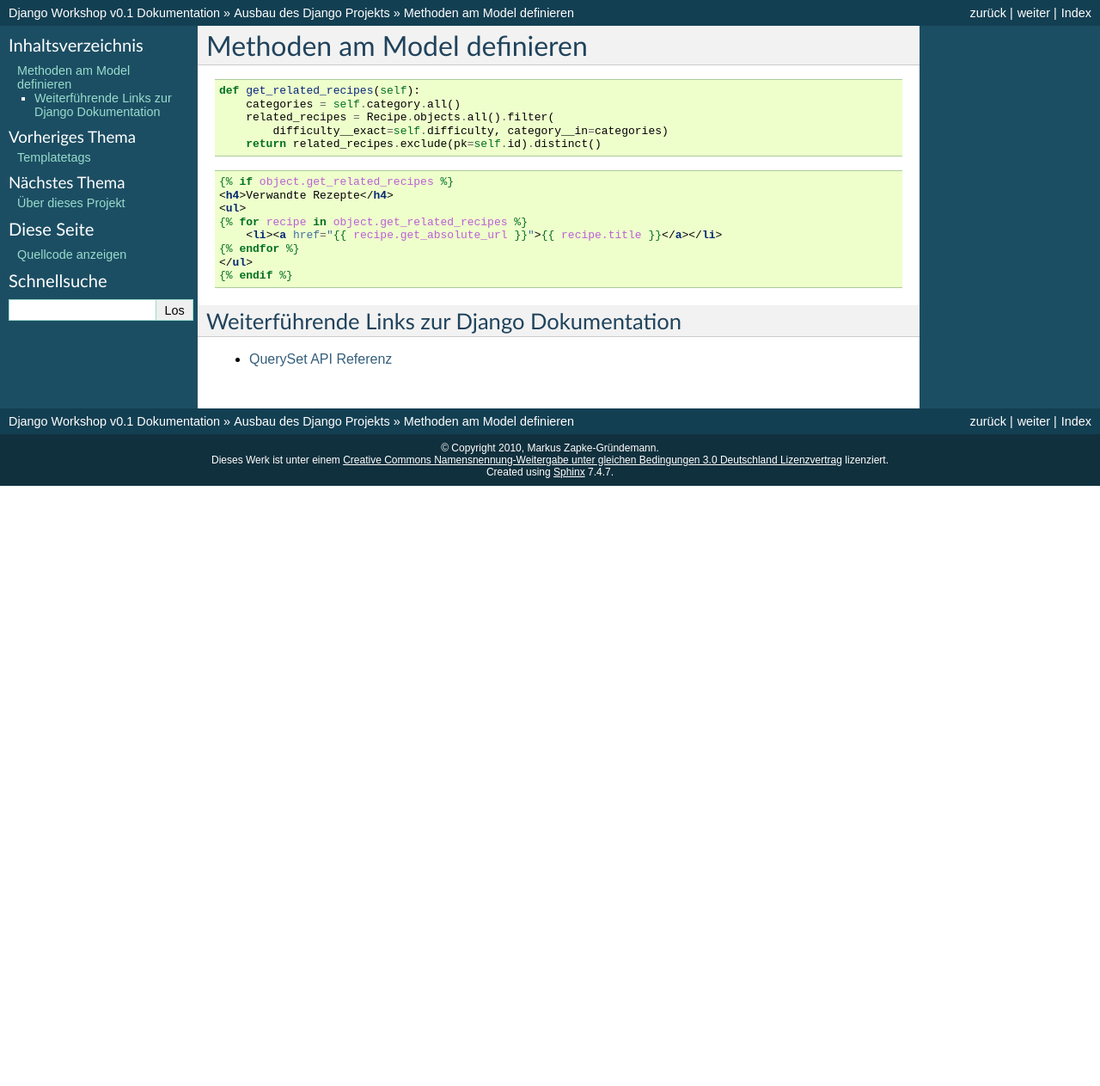
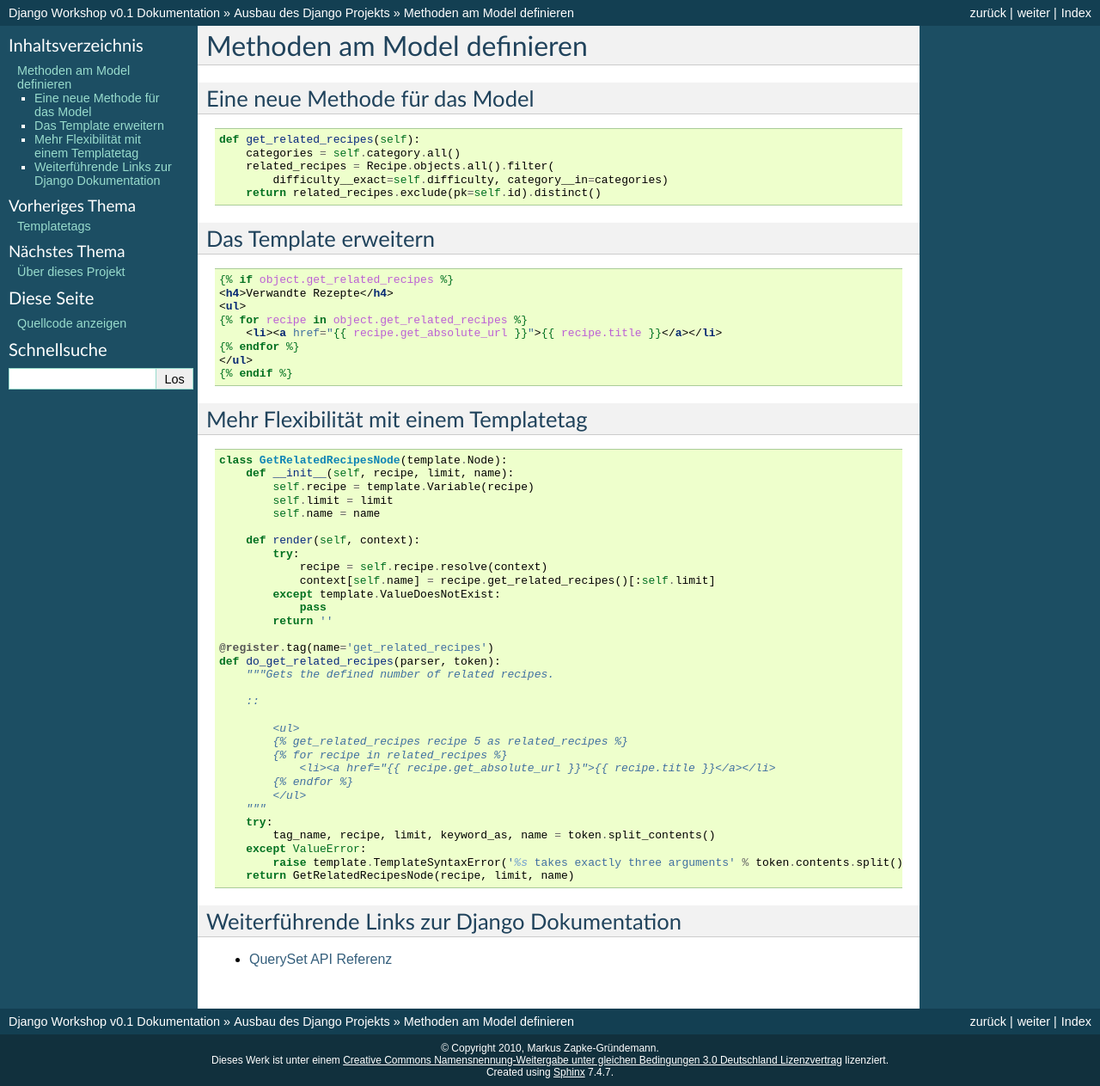
Before and after one commit to keimlink/django-workshop, a Sphinx documentation site: the page built from docs/ausbau/modelmethoden.rst, in a window 1280 px wide. Shown: the whole page at 86% size. Built offline with Sphinx 7.4.7, drawn with Linux system fonts in a browser that asks for light colours; before the commit the page ends 900 px from its top, so only the background shows below that.

Commit message:
Neues Templatetag get_related_recipes.

```diff
--- a/docs/ausbau/modelmethoden.rst
+++ b/docs/ausbau/modelmethoden.rst
@@ -1,5 +1,8 @@
 Methoden am Model definieren
 ****************************
+
+Eine neue Methode für das Model
+===============================
 
 ..  code-block:: python
 
@@ -8,6 +11,9 @@ Methoden am Model definieren
         related_recipes = Recipe.objects.all().filter(
             difficulty__exact=self.difficulty, category__in=categories)
         return related_recipes.exclude(pk=self.id).distinct()
+
+Das Template erweitern
+======================
 
 ..  code-block:: html+django
 
@@ -20,6 +26,44 @@ Methoden am Model definieren
     </ul>
     {% endif %}
 
+Mehr Flexibilität mit einem Templatetag
+=======================================
+
+..  code-block:: python
+
+    class GetRelatedRecipesNode(template.Node):
+        def __init__(self, recipe, limit, name):
+            self.recipe = template.Variable(recipe)
+            self.limit = limit
+            self.name = name
+
+        def render(self, context):
+            try:
+                recipe = self.recipe.resolve(context)
+                context[self.name] = recipe.get_related_recipes()[:self.limit]
+            except template.ValueDoesNotExist:
+                pass
+            return ''
+
+    @register.tag(name='get_related_recipes')
+    def do_get_related_recipes(parser, token):
+        """Gets the defined number of related recipes.
+
+        ::
+
+            <ul>
+            {% get_related_recipes recipe 5 as related_recipes %}
+            {% for recipe in related_recipes %}
+                <li><a href="{{ recipe.get_absolute_url }}">{{ recipe.title }}</a></li>
+            {% endfor %}
+            </ul>
+        """
+        try:
+            tag_name, recipe, limit, keyword_as, name = token.split_contents()
+        except ValueError:
+            raise template.TemplateSyntaxError('%s takes exactly three arguments' % token.contents.split()[0])
+        return GetRelatedRecipesNode(recipe, limit, name)
+
 Weiterführende Links zur Django Dokumentation
 =============================================
 
--- a/src/cookbook/recipes/templates/recipes/detail.html
+++ b/src/cookbook/recipes/templates/recipes/detail.html
@@ -22,7 +22,8 @@
 {% if object.get_related_recipes %}
 <h4>Verwandte Rezepte</h4>
 <ul>
-{% for recipe in object.get_related_recipes %}
+{% get_related_recipes object 5 as related_recipes %}
+{% for recipe in related_recipes %}
     <li><a href="{{ recipe.get_absolute_url }}">{{ recipe.title }}</a></li>
 {% endfor %}
 </ul>
```
Also changed, not shown: 1 other file.
